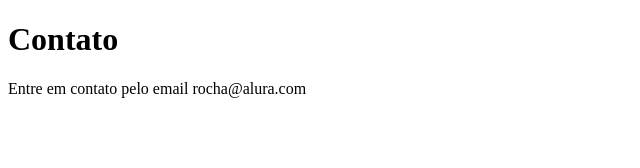
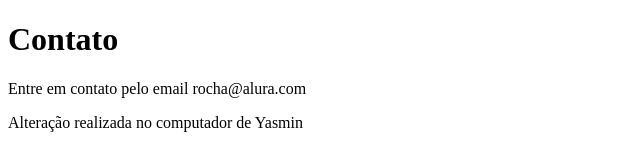
Before and after one commit to pauloglh/sistema-de-cadastro, a plain HTML site: page contato.html in a window 1280 px wide. Shown: the whole page, without its empty margins (0-640 px from the left). Drawn offline with Linux system fonts and the light colour scheme.

Commit message:
adicionando mensagem no arquivo contato

```diff
--- a/contato.html
+++ b/contato.html
@@ -8,5 +8,6 @@
 <body>
     <h1>Contato</h1>
     <p>Entre em contato pelo email rocha@alura.com</p>
+    <p>Alteração realizada no computador de Yasmin</p>
 </body>
 </html>
```
